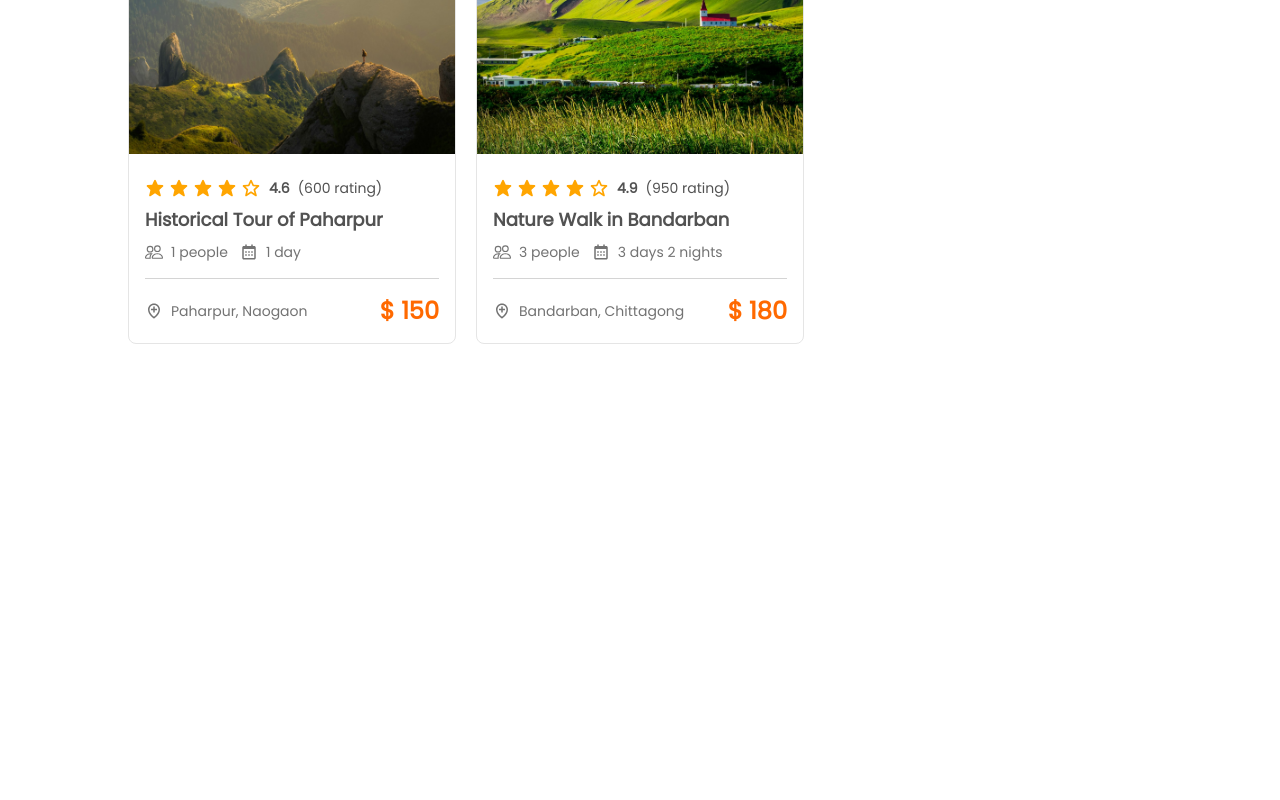
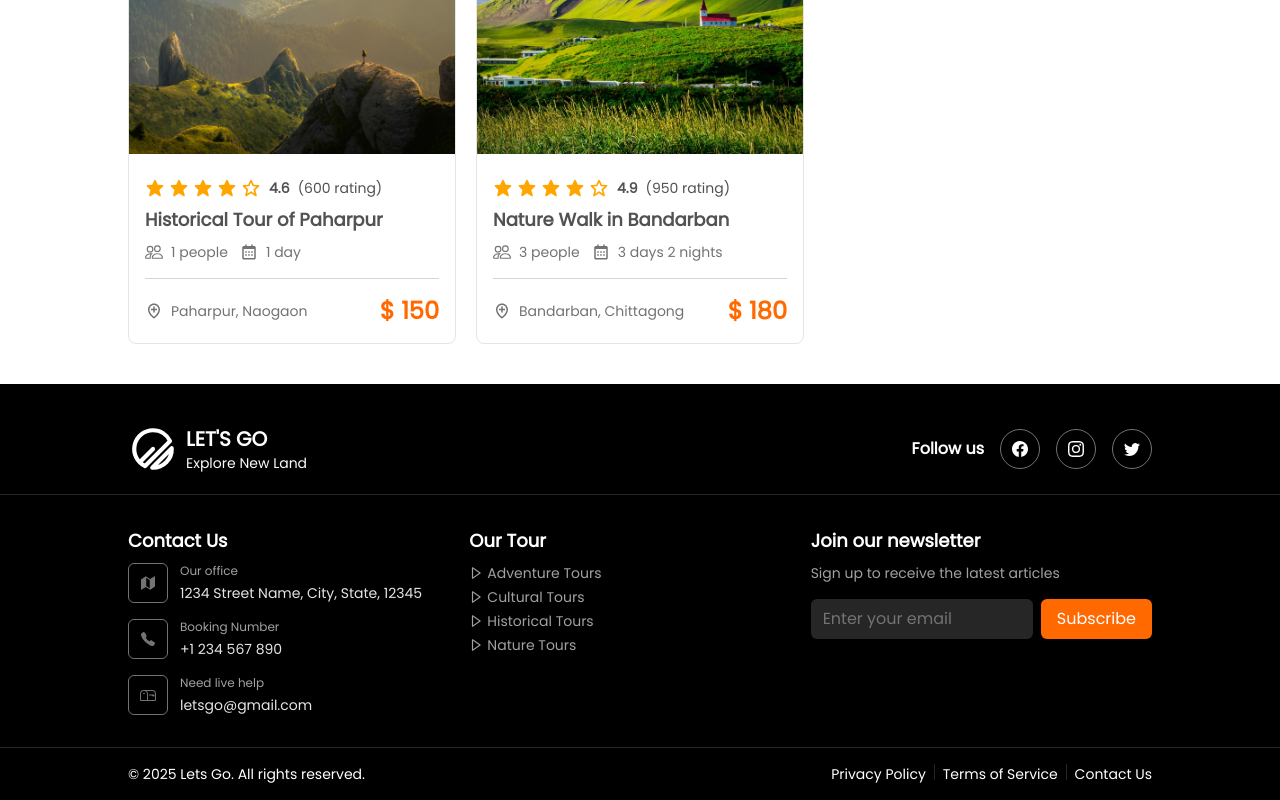
Before and after one commit to mehedi008h/lets-go, a Next.js app: page / in a window 1280 px wide. Shown: the part 4168-4968 px from the top of the page. Before the commit the page ends 4512 px from the top, so only its background shows below. Built offline with nearby package versions, Linux system fonts and the light colour scheme.

Commit message:
design footer section

```diff
--- a/app/page.tsx
+++ b/app/page.tsx
@@ -1,4 +1,5 @@
 import Explore from "@/components/home/Explore";
+import Footer from "@/components/home/Footer";
 import Hero from "@/components/home/Hero";
 import Tours from "@/components/home/Tours";
 import TourType from "@/components/home/TourType";
@@ -12,6 +13,7 @@ export default function Home() {
             <Whyus />
             <Explore />
             <Tours />
+            <Footer />
         </main>
     );
 }
--- /dev/null
+++ b/components/home/Footer.tsx
@@ -0,0 +1,151 @@
+import React from "react";
+import Divider from "../global/Divider";
+import { TbBrandPlanetscale } from "react-icons/tb";
+import { BsFacebook, BsInstagram, BsMailbox, BsTwitter } from "react-icons/bs";
+import { BiLocationPlus, BiRightArrow } from "react-icons/bi";
+import { MdApps } from "react-icons/md";
+import { IoCall, IoMapSharp } from "react-icons/io5";
+import { FcCallback } from "react-icons/fc";
+
+const Footer = () => {
+    return (
+        <div className="w-full pt-10 bg-black">
+            <div className="w-[80%] mx-auto flex justify-between items-center mb-5">
+                <div className="flex items-center gap-2">
+                    <TbBrandPlanetscale size={50} color="white" />
+                    <div>
+                        <h3 className="font-semibold text-xl text-white uppercase">
+                            Let's Go
+                        </h3>
+                        <p className="text-sm font-normal text-neutral-50">
+                            Explore New Land
+                        </p>
+                    </div>
+                </div>
+                <div className="flex items-center gap-4">
+                    <h5 className="text-white text-base font-semibold">
+                        Follow us
+                    </h5>
+                    <ul className="flex gap-4">
+                        <li className="h-10 w-10 rounded-full border-[1px] border-neutral-500 flex justify-center items-center cursor-pointer text-white hover:bg-orange-500 hover:border-orange-500 transition-all duration-300">
+                            <BsFacebook />
+                        </li>
+                        <li className="h-10 w-10 rounded-full border-[1px] border-neutral-500 flex justify-center items-center cursor-pointer text-white hover:bg-orange-500 hover:border-orange-500 transition-all duration-300">
+                            <BsInstagram />
+                        </li>
+                        <li className="h-10 w-10 rounded-full border-[1px] border-neutral-500 flex justify-center items-center cursor-pointer text-white hover:bg-orange-500 hover:border-orange-500 transition-all duration-300">
+                            <BsTwitter />
+                        </li>
+                    </ul>
+                </div>
+            </div>
+            <Divider className="w-full h-[1px] bg-neutral-800" />
+
+            <div className="w-[80%] mx-auto grid grid-cols-12 justify-between items-start pt-8 pb-4">
+                <div className="col-span-12 md:col-span-4 text-white">
+                    <h5 className="text-lg font-semibold mb-2">Contact Us</h5>
+                    <div className="flex items-center gap-3 mb-4">
+                        <div className="h-10 w-10 rounded-md border-[1px] text-neutral-500 flex justify-center items-center">
+                            <IoMapSharp />
+                        </div>
+                        <div>
+                            <p className="text-xs font-normal text-neutral-400">
+                                Our office
+                            </p>
+                            <h5 className="text-sm font-normal text-neutral-200 mt-1">
+                                1234 Street Name, City, State, 12345
+                            </h5>
+                        </div>
+                    </div>
+
+                    <div className="flex items-center gap-3 mb-4">
+                        <div className="h-10 w-10 rounded-md border-[1px] text-neutral-500 flex justify-center items-center">
+                            <IoCall />
+                        </div>
+                        <div>
+                            <p className="text-xs font-normal text-neutral-400">
+                                Booking Number
+                            </p>
+                            <h5 className="text-sm font-normal text-neutral-200 mt-1">
+                                +1 234 567 890
+                            </h5>
+                        </div>
+                    </div>
+
+                    <div className="flex items-center gap-3 mb-4">
+                        <div className="h-10 w-10 rounded-md border-[1px] text-neutral-500 flex justify-center items-center">
+                            <BsMailbox />
+                        </div>
+                        <div>
+                            <p className="text-xs font-normal text-neutral-400">
+                                Need live help
+                            </p>
+                            <h5 className="text-sm font-normal text-neutral-200 mt-1">
+                                letsgo@gmail.com
+                            </h5>
+                        </div>
+                    </div>
+                </div>
+
+                <div className="col-span-12 md:col-span-4 text-white">
+                    <h5 className="text-lg font-semibold mb-2">Our Tour</h5>
+                    <ul className="text-neutral-400">
+                        {["Adventure", "Cultural", "Historical", "Nature"].map(
+                            (tourType, index) => (
+                                <li
+                                    key={index}
+                                    className="flex items-center gap-1 w-fit text-sm font-normal mb-1 cursor-pointer hover:text-orange-500 transition-all duration-300"
+                                >
+                                    <BiRightArrow /> {tourType} Tours
+                                </li>
+                            )
+                        )}
+                    </ul>
+                </div>
+
+                <div className="col-span-12 md:col-span-4 text-white">
+                    <h5 className="text-lg font-semibold mb-2">
+                        Join our newsletter
+                    </h5>
+                    <p className="text-sm font-normal text-neutral-400 mb-1">
+                        Sign up to receive the latest articles
+                    </p>
+                    <div className="flex items-center gap-2 mt-4">
+                        <input
+                            type="email"
+                            placeholder="Enter your email"
+                            className="w-full px-3 py-2 rounded-md bg-neutral-800 text-white placeholder-neutral-500 focus:outline-none focus:ring-2 focus:ring-orange-500 transition-all duration-300"
+                        />
+                        <button className="px-4 py-2 bg-orange-500 text-white rounded-md hover:bg-orange-600 transition-all duration-300">
+                            Subscribe
+                        </button>
+                    </div>
+                </div>
+            </div>
+
+            <Divider className="w-full h-[1px] bg-neutral-800" />
+            <div className="w-[80%] mx-auto flex justify-between items-center py-4">
+                <div className="text-white text-sm">
+                    © {new Date().getFullYear()} Lets Go. All rights reserved.
+                </div>
+                <div>
+                    <ul className="flex gap-2">
+                        <li className="cursor-pointer text-white hover:text-orange-500 text-sm transition-all duration-300">
+                            Privacy Policy
+                        </li>
+                        <Divider className="w-[1px] h-4 bg-neutral-800" />
+                        <li className="cursor-pointer text-white hover:text-orange-500 text-sm transition-all duration-300">
+                            Terms of Service
+                        </li>
+                        <Divider className="w-[1px] h-4 bg-neutral-800" />
+                        <li className="cursor-pointer text-white hover:text-orange-500 text-sm transition-all duration-300">
+                            Contact Us
+                        </li>
+                    </ul>
+                </div>
+            </div>
+        </div>
+    );
+};
+
+export default Footer;
--- a/components/home/Tours.tsx
+++ b/components/home/Tours.tsx
@@ -12,7 +12,7 @@ const Tours = () => {
         setSelectedTourType(tourType);
     };
     return (
-        <div className="h-screen w-full bg-white py-10">
+        <div className="min-h-screen w-full bg-white py-10">
             <Heading
                 title="Our popular tours"
                 subtitle="Explore the tours chosen and recommended by a multitude of travelers."
```
